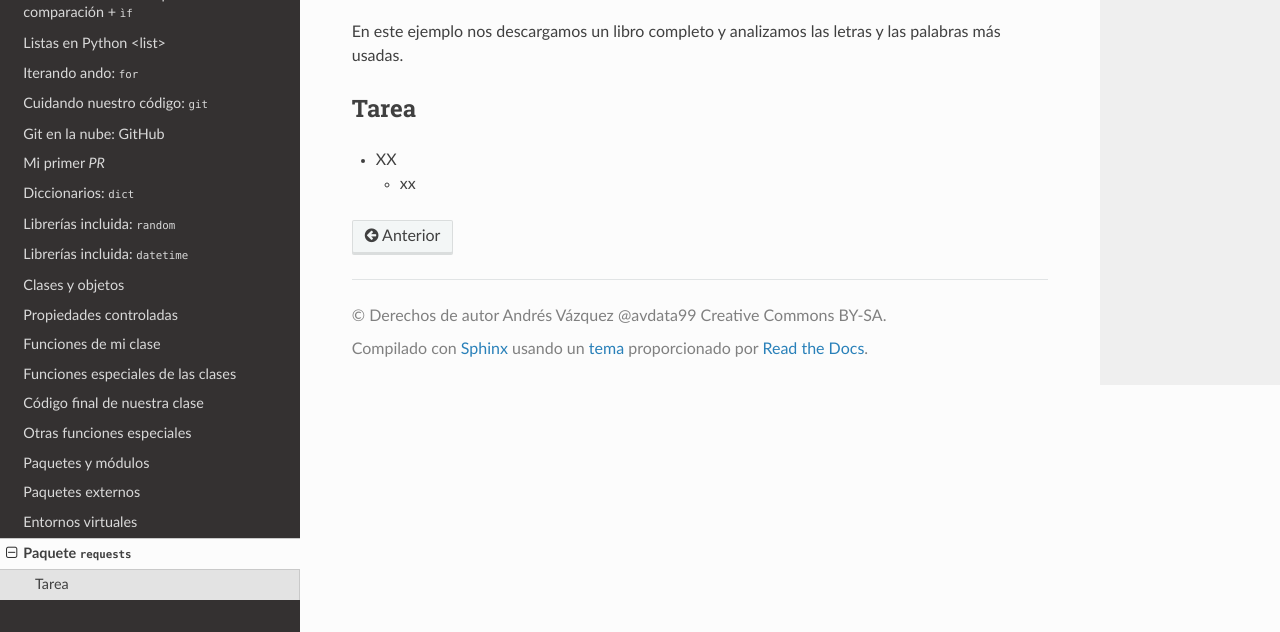
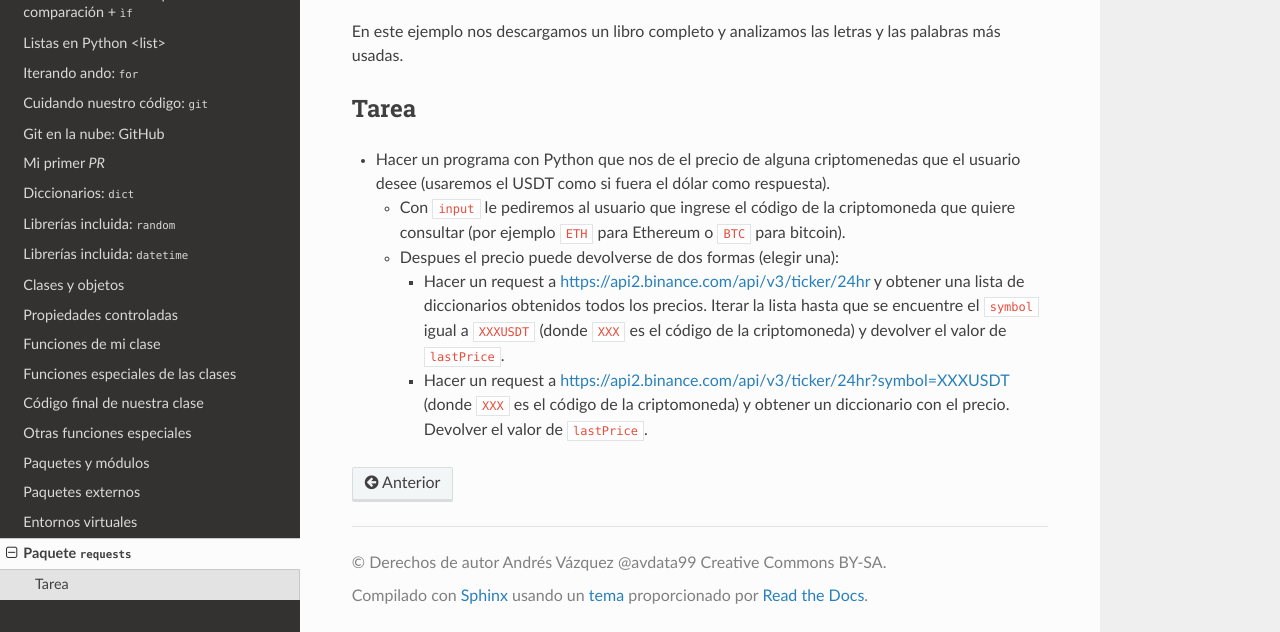
Before and after one commit to avdata99/programacion-para-no-programadores, a Sphinx documentation site: the page built from source/requests.rst, in a window 1280 px wide and 900 px high, scrolled down 853 px, cut to the strip 268-900 px from the top of the window. Built offline with Sphinx 7.4.7 and the Read the Docs theme 2.0.0, drawn with Linux system fonts in a browser that asks for light colours.

Commit message:
Tarea requests

```diff
--- a/source/requests.rst
+++ b/source/requests.rst
@@ -43,8 +43,22 @@ En este ejemplo nos descargamos un libro completo y analizamos las letras
 y las palabras más usadas.
 
 Tarea
-~~~~~~
+~~~~~
 
-*  XX
+*  Hacer un programa con Python que nos de el precio de alguna
+   criptomenedas que el usuario desee (usaremos el USDT como si
+   fuera el dólar como respuesta).
 
-   *  xx
+   *  Con ``input`` le pediremos al usuario que ingrese el código de la
+      criptomoneda que quiere consultar (por ejemplo ``ETH`` para Ethereum
+      o ``BTC`` para bitcoin).
+   *  Despues el precio puede devolverse de dos formas (elegir una):
+
+      *   Hacer un request a https://api2.binance.com/api/v3/ticker/24hr
+          y obtener una lista de diccionarios obtenidos todos los precios.
+          Iterar la lista hasta que se encuentre el ``symbol`` igual a
+          ``XXXUSDT`` (donde ``XXX`` es el código de la criptomoneda) y
+          devolver el valor de ``lastPrice``.
+      *   Hacer un request a https://api2.binance.com/api/v3/ticker/24hr?symbol=XXXUSDT
+          (donde ``XXX`` es el código de la criptomoneda) y obtener un
+          diccionario con el precio. Devolver el valor de ``lastPrice``.
```
